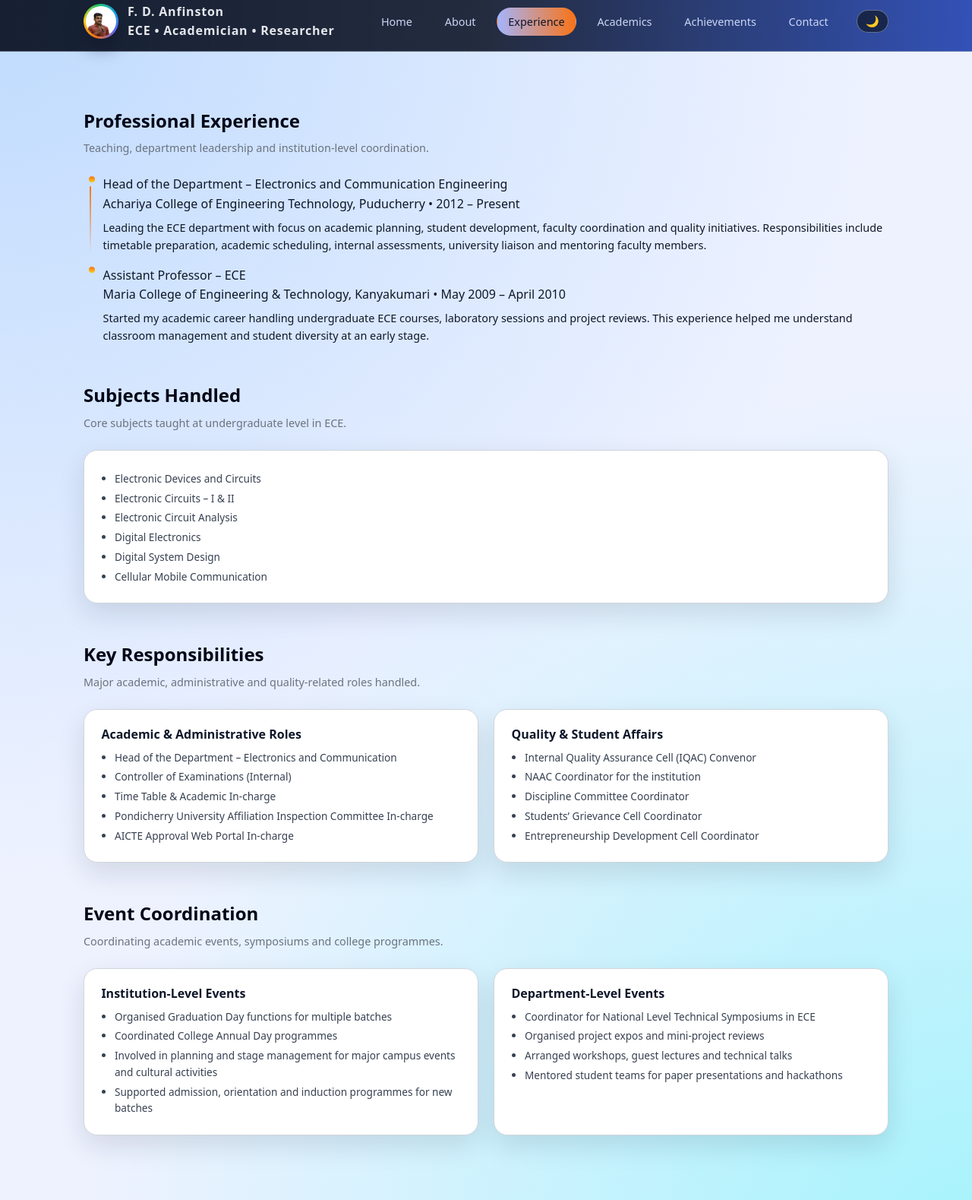
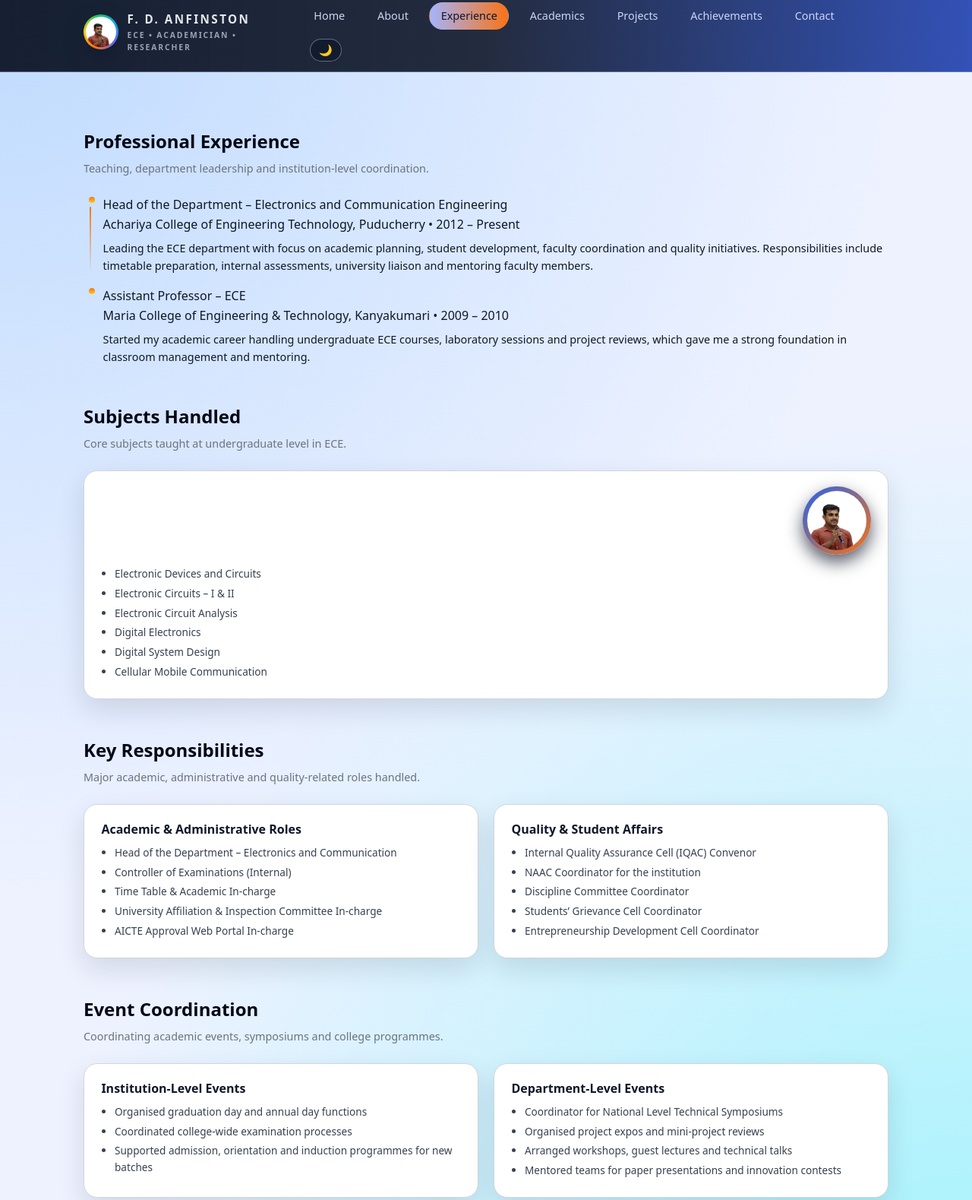
Before and after one commit to anfinston/anfinston-portfolio, a plain HTML site: page experience.html in a window 1280 px wide. Shown: the part 10-1589 px from the top of the page at 76% size. Drawn offline with Linux system fonts and the light colour scheme.

Commit message:
Update experience.html

```diff
--- a/experience.html
+++ b/experience.html
@@ -8,6 +8,7 @@
       content="Professional experience and responsibilities of F. D. Anfinston in academia."
     />
     <meta name="viewport" content="width=device-width, initial-scale=1" />
+    <link rel="icon" href="profile.JPG" type="image/jpeg" />
     <link rel="stylesheet" href="style.css" />
   </head>
   <body>
@@ -18,8 +19,8 @@
             <img src="profile.JPG" alt="F. D. Anfinston" />
           </div>
           <div>
-            <span>F. D. Anfinston</span><br />
-            <span>ECE • Academician • Researcher</span>
+            <div class="logo-text-main">F. D. ANFINSTON</div>
+            <div class="logo-text-sub">ECE • ACADEMICIAN • RESEARCHER</div>
           </div>
         </div>
         <div class="nav-links">
@@ -27,6 +28,7 @@
           <a href="about.html">About</a>
           <a href="experience.html" class="active">Experience</a>
           <a href="academics.html">Academics</a>
+          <a href="projects.html">Projects</a>
           <a href="achievements.html">Achievements</a>
           <a href="contact.html">Contact</a>
           <button
@@ -59,23 +61,21 @@
             <p style="margin-top: 0.4rem; font-size: 0.9rem">
               Leading the ECE department with focus on academic planning,
               student development, faculty coordination and quality initiatives.
-              Responsibilities include timetable preparation, academic
-              scheduling, internal assessments, university liaison and mentoring
-              faculty members.
+              Responsibilities include timetable preparation, internal
+              assessments, university liaison and mentoring faculty members.
             </p>
           </div>
 
           <div class="timeline-item">
             <div class="timeline-title">Assistant Professor – ECE</div>
             <div class="timeline-meta">
-              Maria College of Engineering &amp; Technology, Kanyakumari • May
-              2009 – April 2010
+              Maria College of Engineering &amp; Technology, Kanyakumari • 2009
+              – 2010
             </div>
             <p style="margin-top: 0.4rem; font-size: 0.9rem">
               Started my academic career handling undergraduate ECE courses,
-              laboratory sessions and project reviews. This experience helped me
-              understand classroom management and student diversity at an early
-              stage.
+              laboratory sessions and project reviews, which gave me a strong
+              foundation in classroom management and mentoring.
             </p>
           </div>
         </div>
@@ -88,6 +88,11 @@
         </p>
 
         <div class="card">
+          <div class="page-photo page-photo-right">
+            <div class="photo-circle photo-sm">
+              <img src="profile.JPG" alt="F. D. Anfinston" />
+            </div>
+          </div>
           <ul class="card-list">
             <li>Electronic Devices and Circuits</li>
             <li>Electronic Circuits – I &amp; II</li>
@@ -113,8 +118,7 @@
               <li>Controller of Examinations (Internal)</li>
               <li>Time Table &amp; Academic In-charge</li>
               <li>
-                Pondicherry University Affiliation Inspection Committee
-                In-charge
+                University Affiliation &amp; Inspection Committee In-charge
               </li>
               <li>AICTE Approval Web Portal In-charge</li>
             </ul>
@@ -143,12 +147,8 @@
           <div class="card">
             <h3>Institution-Level Events</h3>
             <ul class="card-list">
-              <li>Organised Graduation Day functions for multiple batches</li>
-              <li>Coordinated College Annual Day programmes</li>
-              <li>
-                Involved in planning and stage management for major campus
-                events and cultural activities
-              </li>
+              <li>Organised graduation day and annual day functions</li>
+              <li>Coordinated college-wide examination processes</li>
               <li>
                 Supported admission, orientation and induction programmes for
                 new batches
@@ -159,11 +159,11 @@
           <div class="card">
             <h3>Department-Level Events</h3>
             <ul class="card-list">
-              <li>Coordinator for National Level Technical Symposiums in ECE</li>
+              <li>Coordinator for National Level Technical Symposiums</li>
               <li>Organised project expos and mini-project reviews</li>
               <li>Arranged workshops, guest lectures and technical talks</li>
               <li>
-                Mentored student teams for paper presentations and hackathons
+                Mentored teams for paper presentations and innovation contests
               </li>
             </ul>
           </div>
```
